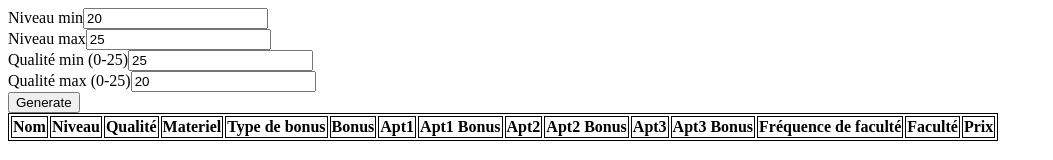
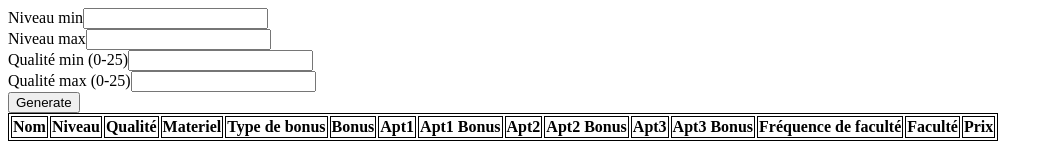
Before and after one commit to hugodes/fd7-generator, an Angular app: page / in a window 1280 px wide. Shown: the top 160 px of the page, without its empty margins (0-1053 px from the left). Built offline with nearby package versions, Linux system fonts and the light colour scheme.

Commit message:
Bug fixes

```diff
--- a/src/app/app.component.html
+++ b/src/app/app.component.html
@@ -43,8 +43,8 @@
       <td *ngIf="item.itemAptitudes[1]; else thenTemplate">{{item.itemAptitudes[1].value}}</td>
       <td *ngIf="item.itemAptitudes[2]; else thenTemplate">{{item.itemAptitudes[2].name}}</td>
       <td *ngIf="item.itemAptitudes[2]; else thenTemplate">{{item.itemAptitudes[2].value}}</td>
-      <td>{{item.itemFaculty.frequency}}</td>
-      <td>{{item.itemFaculty.faculty}}</td>
+      <td *ngIf="item.itemFaculty; else thenTemplate">{{item.itemFaculty.frequency}}</td>
+      <td *ngIf="item.itemFaculty; else thenTemplate">{{item.itemFaculty.faculty}}</td>
       <td>{{item.itemPrice}}</td>
       <ng-template #thenTemplate><td></td></ng-template>
 
--- a/src/app/app.component.ts
+++ b/src/app/app.component.ts
@@ -19,10 +19,10 @@ export class AppComponent {
 
   constructor(public itemService: ItemService) {
     this.itemList = [];
-    this.lowestLevel = 20;
-    this.highestLevel = 25;
-    this.highestQuality = 20;
-    this.lowestQuality = 25;
+    /*this.lowestLevel = 11;
+    this.highestLevel = 12;
+    this.highestQuality = 1;
+    this.lowestQuality = 5;*/
   }
 
 
```
